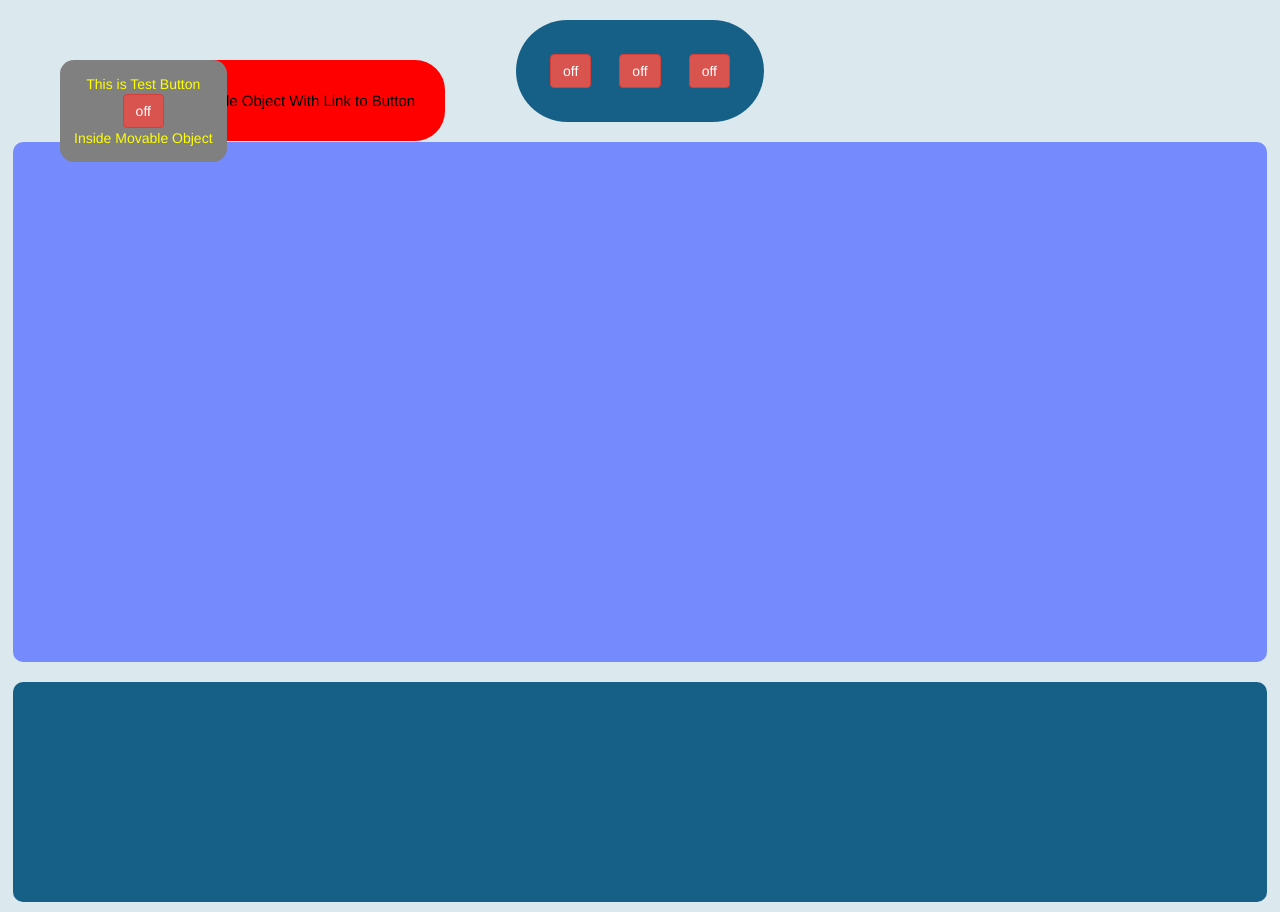
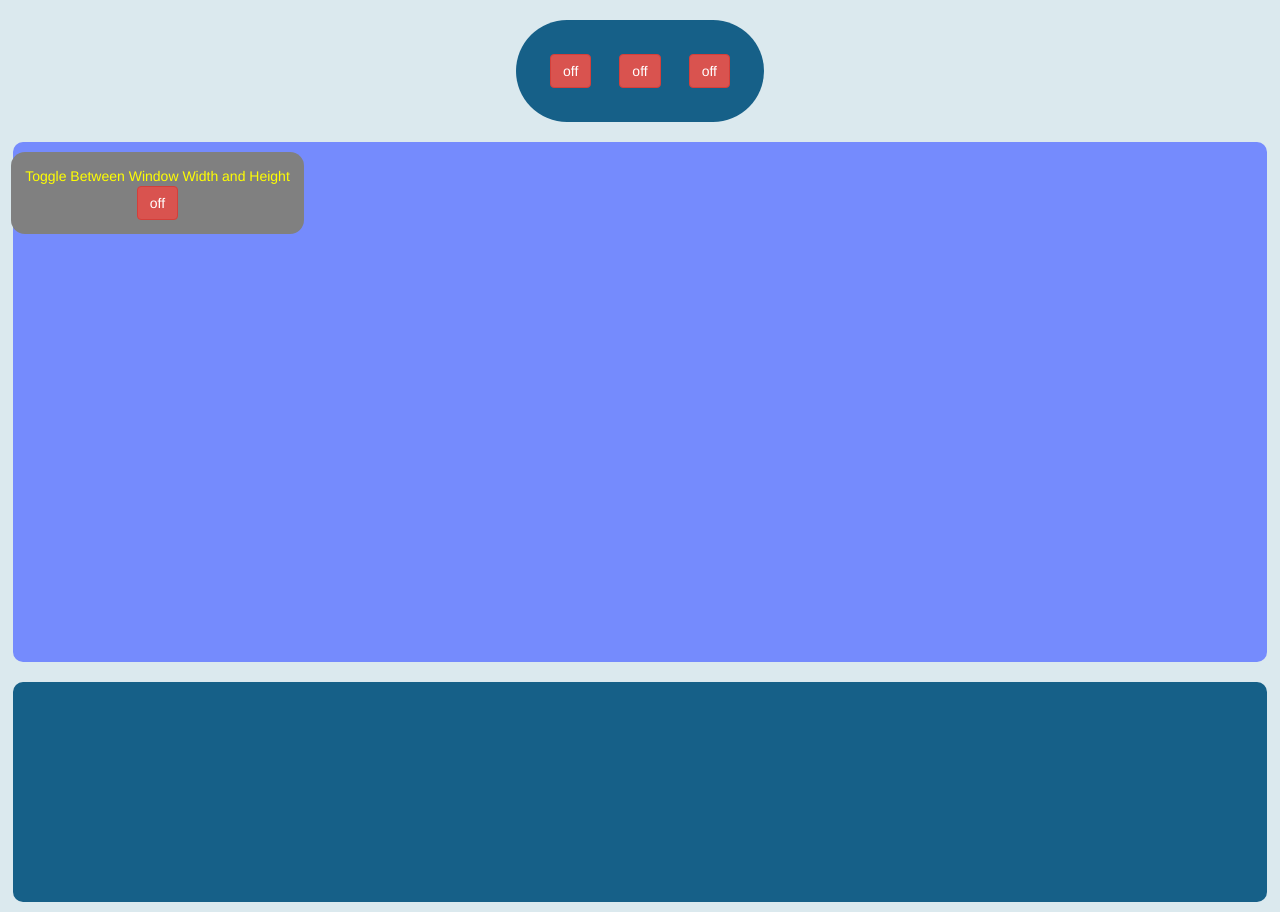
Before and after one commit to Julian-Mostbauer/Visual-Html-Editor, a React (Vite) app in the folder VHE/: page / in a window 1280 px wide. Built offline with nearby package versions, Linux system fonts and the light colour scheme; the HTML template or start-up script is replaced by a standard one.

Commit message:
Made a component to get the window size
Also change the app.tsx to show an example of the new features

```diff
--- a/VHE/src/App.tsx
+++ b/VHE/src/App.tsx
@@ -5,40 +5,49 @@ import MovableItem from "./components/movableItem.tsx";
 import RadioCollection from "./components/radioCollection.tsx";
 import ToggleButton from "./components/toggleButton.tsx";
 
+import {getWindowDimensions} from "./components/windowTracker.tsx"
+
 function App() {
   const [deez, setDeez] = useState(false);
+
+  const windowDimension = getWindowDimensions()
+
+  const canvasMinX = windowDimension.xLen * 0.04
+  const canvasMinY = 12 * 16
+  const canvasMaxX = windowDimension.xLen
+  const canvasMaxY = windowDimension.yLen - 170
 
   return (
     <>
       <RadioCollection count={3} tile_mode={tile_mode.RIGHT} />
       <MovableItem
         id={"move1"}
-        minX={100}
-        minY={100}
-        maxX={800}
-        maxY={400}
+        minX={canvasMinX}
+        minY={canvasMinY}
+        maxX={canvasMaxX}
+        maxY={canvasMaxY}
         content={
           <div
             className={"move1"}
             style={{
-              backgroundColor: `${deez ? "Green" : "Red"}`,
+              backgroundColor: `${deez ? "Blue" : "Red"}`,
               borderRadius: "2em",
               padding: "2em",
               color: `${deez ? "White" : "Black"}`,
               transition: "all 1s ease-in-out",
-              fontSize: `${deez ? "20px" : "15px"}`,
+              fontSize: `${deez ? "15px" : "15px"}`,
             }}
           >
-            Custom style Movable Object With Link to Button
+            {(deez) ? "Width: " + windowDimension.xLen : "Height : " + windowDimension.yLen}
           </div>
         }
       />
       <MovableItem
         id={"move2"}
-        minX={100}
-        minY={100}
-        maxX={800}
-        maxY={400}
+        minX={canvasMinX}
+        minY={canvasMinY}
+        maxX={canvasMaxX}
+        maxY={canvasMaxY}
         content={
           <div
             className={"move2"}
@@ -49,15 +58,14 @@ function App() {
               color: "yellow",
             }}
           >
-            This is Test Button
+            Toggle Between Window Width and Height
             <ToggleButton
               func={() => {
                 setDeez(!deez);
               }}
               state={deez}
               style={""}
-            />{" "}
-            Inside Movable Object
+            />
           </div>
         }
       />
--- /dev/null
+++ b/VHE/src/components/windowTracker.tsx
@@ -0,0 +1,32 @@
+import { useState, useEffect } from 'react';
+
+export function getWindowDimensions() {
+  const { innerWidth: width, innerHeight: height } = window;
+
+  return new WindowInfoSave(width, height);
+}
+
+export default function useWindowDimensions() {
+  const [windowDimensions, setWindowDimensions] = useState(getWindowDimensions());
+
+  useEffect(() => {
+    function handleResize() {
+      setWindowDimensions(getWindowDimensions());
+    }
+
+    window.addEventListener('resize', handleResize);
+    return () => window.removeEventListener('resize', handleResize);
+  }, []);
+
+  return windowDimensions;
+}
+
+export class WindowInfoSave {
+  xLen;
+  yLen;
+
+  constructor(xLen: number, yLen: number) {
+    this.xLen = xLen;
+    this.yLen = yLen;
+  }
+}
```
